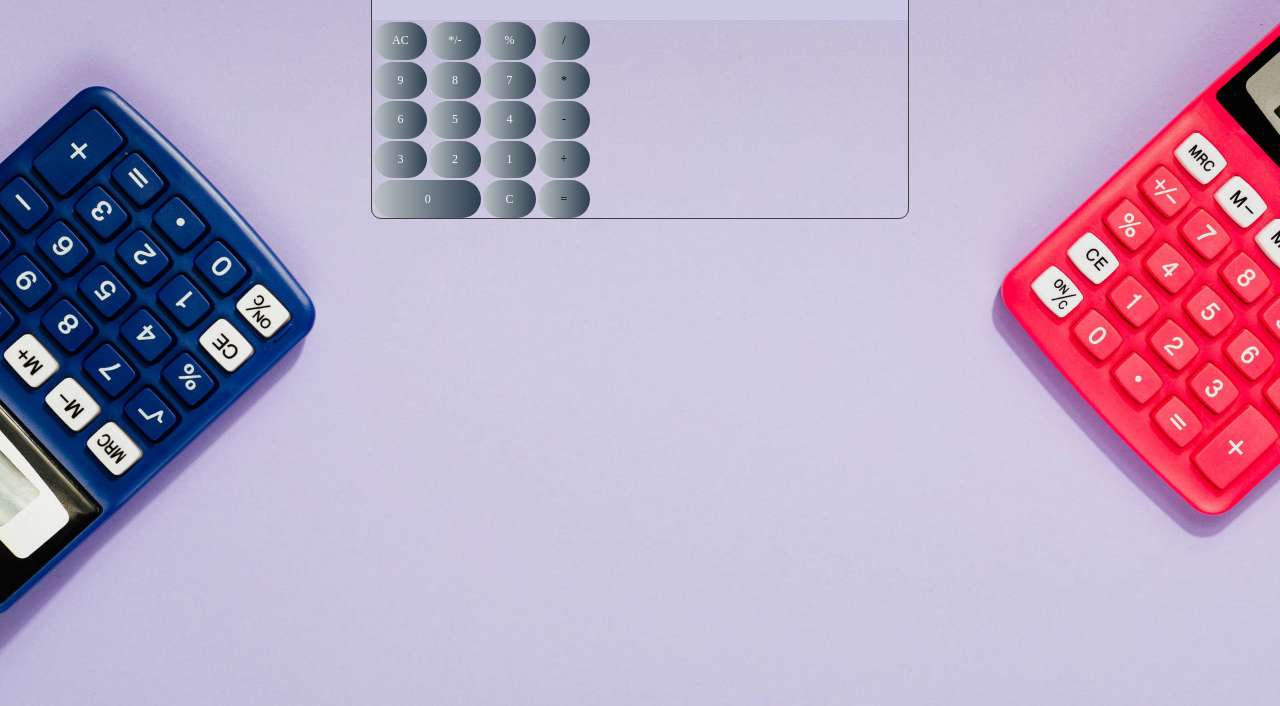
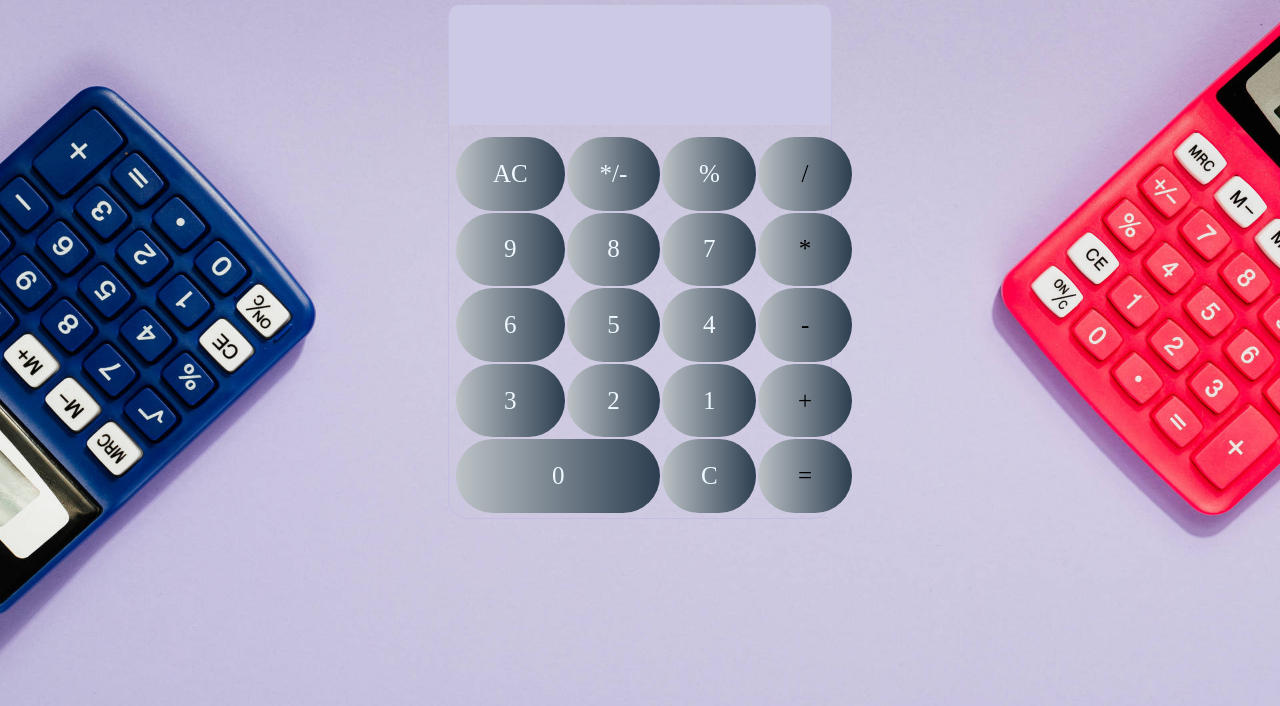
Before and after one commit to HafizZaviyar86/calculater, a plain HTML site: page index.html in a window 1280 px wide. Shown: the part 94-800 px from the top of the page. Drawn offline with Linux system fonts and the light colour scheme.

Commit message:
javascript

```diff
--- a/index.html
+++ b/index.html
@@ -20,23 +20,23 @@
             <table  class="btn">
 
                 <tr>
-                    <td style="background-color: rgb(76, 76, 76);" onclick="setNumber('AC')">AC</td>
+                    <td style="background-color: rgb(76, 76, 76);" onclick="clearButton(' ')">AC</td>
                     <td style="background-color: rgb(70, 70, 70);" onclick="setNumber('*/-')">*/-</td>
                     <td style="background-color: rgb(70, 70, 70);" onclick="setNumber('%')">%</td>
-                    <td  style="background-color: rgb(255, 200, 0); color: black;"  onclick="setNumber('/')">/</td>
+                    <td  style="color: black;"  onclick="setNumber('/')">/</td>
                 </tr>
 
                 <tr>
                     <td onclick="setNumber(9)">9</td>
                     <td onclick="setNumber(8)">8</td>
                     <td onclick="setNumber(7)">7</td>
-                    <td style="background-color: rgb(255, 200, 0); color: black;"  rowspan="" onclick="setNumber('*')">*</td>
+                    <td style="color: black;"  rowspan="" onclick="setNumber('*')">*</td>
                 </tr>
                 <tr>
                     <td onclick="setNumber(6)">6</td>
                     <td onclick="setNumber(5)">5</td>
                     <td onclick="setNumber(4)">4</td>
-                    <td style="background-color: rgb(255, 200, 0);color: black;" onclick="setNumber('-')">-</td>
+                    <td style="color: black;" onclick="setNumber('-')">-</td>
 
 
                 </tr>
@@ -44,13 +44,13 @@
                     <td onclick="setNumber(3)">3</td>
                     <td onclick="setNumber(2)">2</td>
                     <td onclick="setNumber(1)">1</td>
-                    <td style="background-color: rgb(255, 200, 0); color: black;" onclick="setNumber('+')">+</td>
+                    <td style="color: black;" onclick="setNumber('+')">+</td>
                 </tr>
                 <tr>
                     <td colspan="2" onclick="setNumber(0)">0</td>
 
                     <td>C</td>
-                    <td id="results" style="background-color: rgb(255, 200, 0); color: black; " onclick="ans('=')"> =</td>
+                    <td style="color: black; " onclick="ans('=')"> =</td>
                 </tr>
             </table>
         </div>
--- a/style.css
+++ b/style.css
@@ -15,46 +15,50 @@ h1{
     color: linear-gradient(to left, #da4820, #23074d); /* W3C, IE 10+/ Edge, Firefox 16+, Chrome 26+, Opera 12+, Safari 7+ */
     font-family: 'Cinzel Decorative', cursive;
     margin: 10px auto;
-
+    font-size: 50px;
+    -webkit-animation: slide-bck-center 0.45s cubic-bezier(0.470, 0.000, 0.745, 0.715) both;
+    animation: slide-bck-center 0.45s cubic-bezier(0.470, 0.000, 0.745, 0.715) both;
 
 }
 
 .parentDiv {
-    width: 42%;
-    height: 250px;
-    margin:05px auto;
-    border: 1px solid rgb(64, 62, 62);
-    border-radius: 10px;
+    width: 30%;
+    height: 525px;
+    margin:10px auto;
+    border: 1px solid rgb(198, 189, 227);
+    border-radius: 20px;
 
 
 }
 
 .inputDiv input {
     width: 100%;
-    height: 50px;
+    height: 120px;
     border-radius: 10px 10px 0px 0px;
     border: none;
     background-color: #ccc9e4;
     color: rgb(16, 16, 16);
+    margin: 10px 0px;
 
 }
 
 .bodyDiv table {
-    width: 220px;
-    height: 200px;
+    width: 400px;
+    height: 380px;
     border-radius: 0px 0px 10px 10px;
+    margin: 0px 5px;
 }
  .btn td {
-    width: 40px;
+    width: 30px;
     border-radius: 50px;
     color: aliceblue;
     text-align: center;
-    font-size: 12px;
+    font-size: 25px;
     border: none;
     transition: 0.5s ease;
     background: #bdc3c7;  /* fallback for old browsers */
-background: -webkit-linear-gradient(to left, #2c3e50, #bdc3c7);  /* Chrome 10-25, Safari 5.1-6 */
-background: linear-gradient(to left, #2c3e50, #bdc3c7); /* W3C, IE 10+/ Edge, Firefox 16+, Chrome 26+, Opera 12+, Safari 7+ */
+    background: -webkit-linear-gradient(to left, #2c3e50, #bdc3c7);  /* Chrome 10-25, Safari 5.1-6 */
+    background: linear-gradient(to left, #2c3e50, #bdc3c7); /* W3C, IE 10+/ Edge, Firefox 16+, Chrome 26+, Opera 12+, Safari 7+ */
 
 }
  .btn  :hover{
@@ -73,4 +77,5 @@ background: linear-gradient(to left, #2c3e50, #bdc3c7); /* W3C, IE 10+/ Edge, Fi
 
 #hover :hover{
     background-color: black;
+    font-size: 25px;
 }
```
